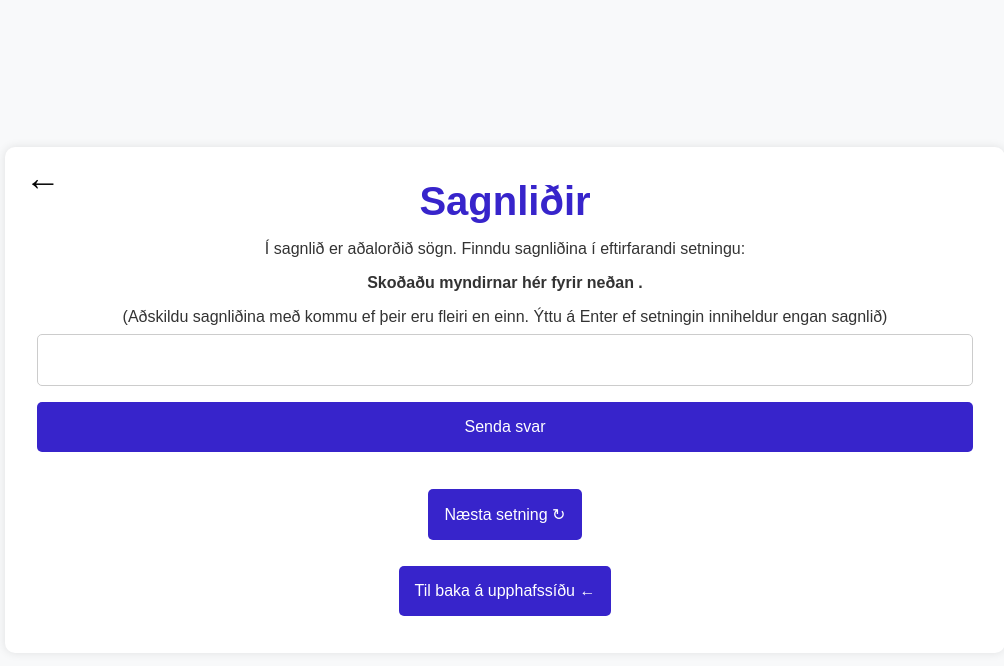
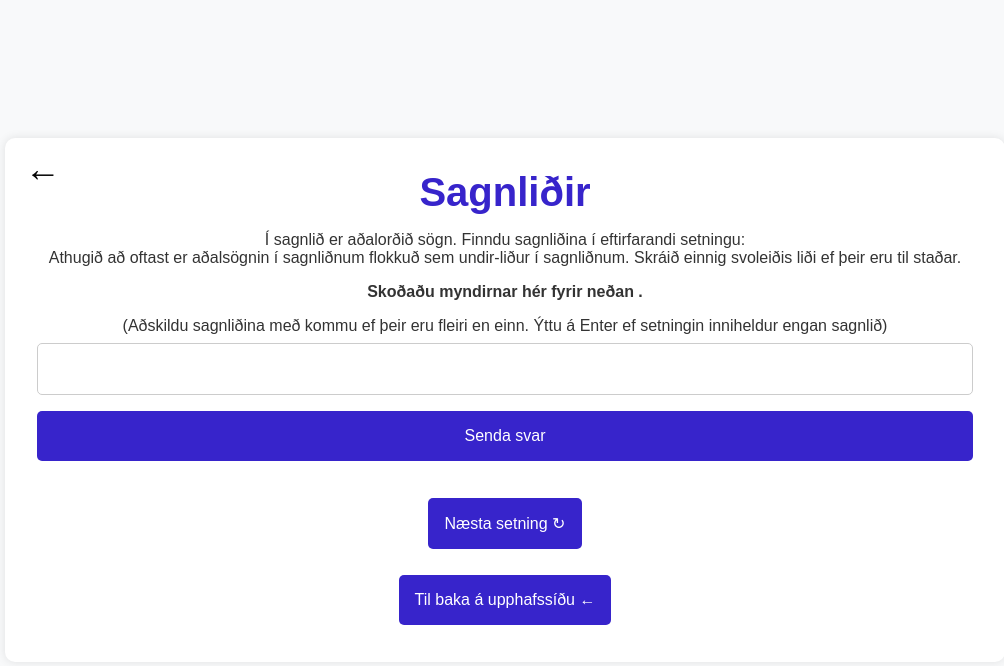
Before and after one commit to cadia-lvl/Greynir-setningafraedi, a Flask app: a page that uses templates/sagnliðir.html in a window 1280 px wide. Shown: the top 666 px of the page, without its empty margins (135-1139 px from the left). Run offline with Flask 3, Linux system fonts and the light colour scheme.

Commit message:
fixing some details vol 2

```diff
--- a/server.py
+++ b/server.py
@@ -267,7 +267,7 @@
                 correct = True
                 if correct_v_phrases:
                     if len(correct_v_phrases) > 1:
-                        result = f"""Rétt! Sagnliðirnir í setningunni eru: {', '.join([f'<a class="hoverable-word" href="/verb/{phrase}?sentence={sentence}">{phrase}</a>' for phrase in correct_v_phrases])}"""
+                        result = f"""Rétt! Sagnliðirnir í setningunni eru: <span class='correct-phrases'>{', '.join([f'<a class="hoverable-word" href="/verb/{phrase}?sentence={sentence}">{phrase}</a>' for phrase in correct_v_phrases])}</span>"""
                     else:
                         result = f"""Rétt! Sagnliðurinn í setningunni er: <a class="hoverable-word" href="/verb/{correct_v_phrases[0]}?sentence={sentence}">{correct_v_phrases[0]}</a>"""
                 else:
@@ -276,7 +276,7 @@
                 correct = False
                 if correct_v_phrases:
                     if len(correct_v_phrases) > 1:
-                        result = f"""Rangt! Sagnliðirnir í setningunni eru: {', '.join([f'<a class="hoverable-word" href="/verb/{phrase}?sentence={sentence}">{phrase}</a>' for phrase in correct_v_phrases])}"""
+                        result = f"""Rangt! Sagnliðirnir í setningunni eru: <span class='correct-phrases'>{', '.join([f'<a class="hoverable-word" href="/verb/{phrase}?sentence={sentence}">{phrase}</a>' for phrase in correct_v_phrases])}</span>"""
                     else:
                         result = f"""Rangt! Sagnliðurinn í setningunni er: <a class="hoverable-word" href="/verb/{correct_v_phrases[0]}?sentence={sentence}">{correct_v_phrases[0]}</a>"""
                 else:
--- a/static/styles/style.css
+++ b/static/styles/style.css
@@ -274,7 +274,7 @@
     color: #137b17;
 }
 
-/* Specific styles for sagnliðir_details page */
+/* Specific styles for sagnliðir */
 .sagnliðir .guess-button {
   background-color: #3724cb; /* Initial blue color */
   color: white;
@@ -295,9 +295,23 @@
   color: white;
 }
 
+.sagnliðir .hoverable-word {
+  cursor: pointer;
+  color: #3724cb;
+  text-decoration: underline;
+}
+
+.sagnliðir .hoverable-word:hover {
+  color: #0b0156;
+}
+
+.sagnliðir .correct-phrases {
+  color: #3724cb;
+}
+
 /* Specific styles for nafnliðir */
 .nafnliðir .guess-button {
-  background-color: #ce8208;; /* Initial yellow color */
+  background-color: #ce8208;
   color: white;
 }
 
--- a/templates/sagnliðir.html
+++ b/templates/sagnliðir.html
@@ -30,11 +30,12 @@
     </script>
 </head>
 <body>
-    <div class="container overlay-container">
+    <div class="container overlay-container sagnliðir">
         <h1 style="color: #3724cb;"> Sagnliðir</h1>
         <div class="content">
             <div class="back-one-step-button" onclick="goBack()"></div>
             <p>Í sagnlið er aðalorðið sögn. Finndu sagnliðina í eftirfarandi setningu:</p>
+            <p> Athugið að oftast er aðalsögnin í sagnliðnum flokkuð sem undir-liður í sagnliðnum. Skráið einnig svoleiðis liði ef þeir eru til staðar.</p>
             <p class="sentence">{{ sentence }}</p>
             <form method="post" action="/sagnliðir">
                 <input type="hidden" name="sentence" value="{{ sentence }}">
```
